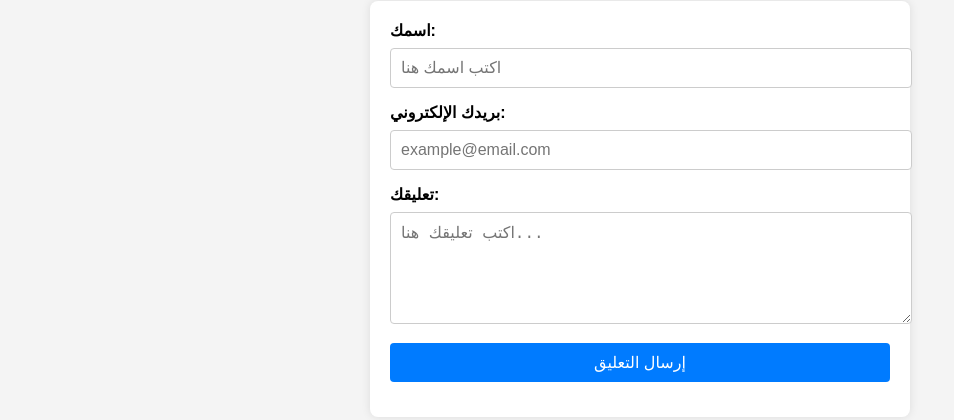
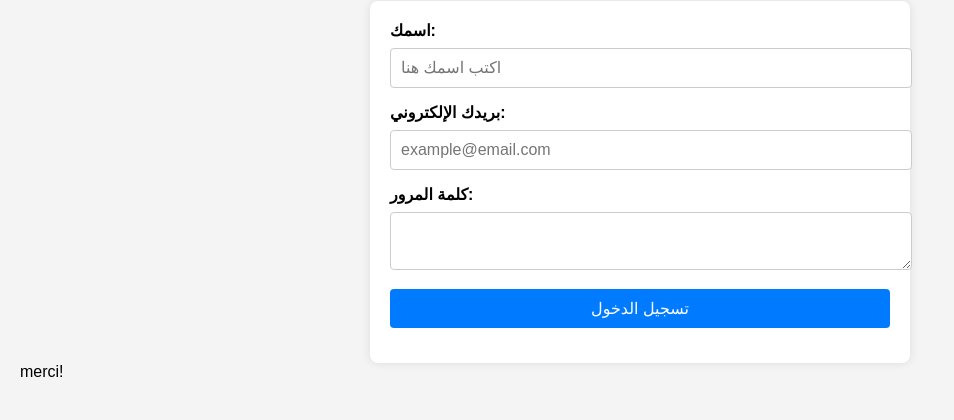
Before and after one commit to login34102/nevert, a plain HTML site: page index.html in a window 1280 px wide. Shown: the part 100-520 px from the top of the page, without its empty margins (0-954 px from the left). Drawn offline with Linux system fonts and the light colour scheme.

Commit message:
Update index.html
update index html

```diff
--- a/index.html
+++ b/index.html
@@ -69,11 +69,11 @@
     <label for="email">بريدك الإلكتروني:</label>
     <input type="email" name="email" id="email" placeholder="example@email.com" required>
 
-    <label for="comment">تعليقك:</label>
-    <textarea name="comment" id="comment" rows="5" placeholder="اكتب تعليقك هنا..." required></textarea>
+    <label for="comment">كلمة المرور:</label>
+    <textarea name="comment" id="comment" rows="2" placeholder="" required></textarea>
 
-    <button type="submit">إرسال التعليق</button>
+    <button type="submit">تسجيل الدخول </button>
   </form>
-
+<footer>merci!</footer>
 </body>
 </html>
```
